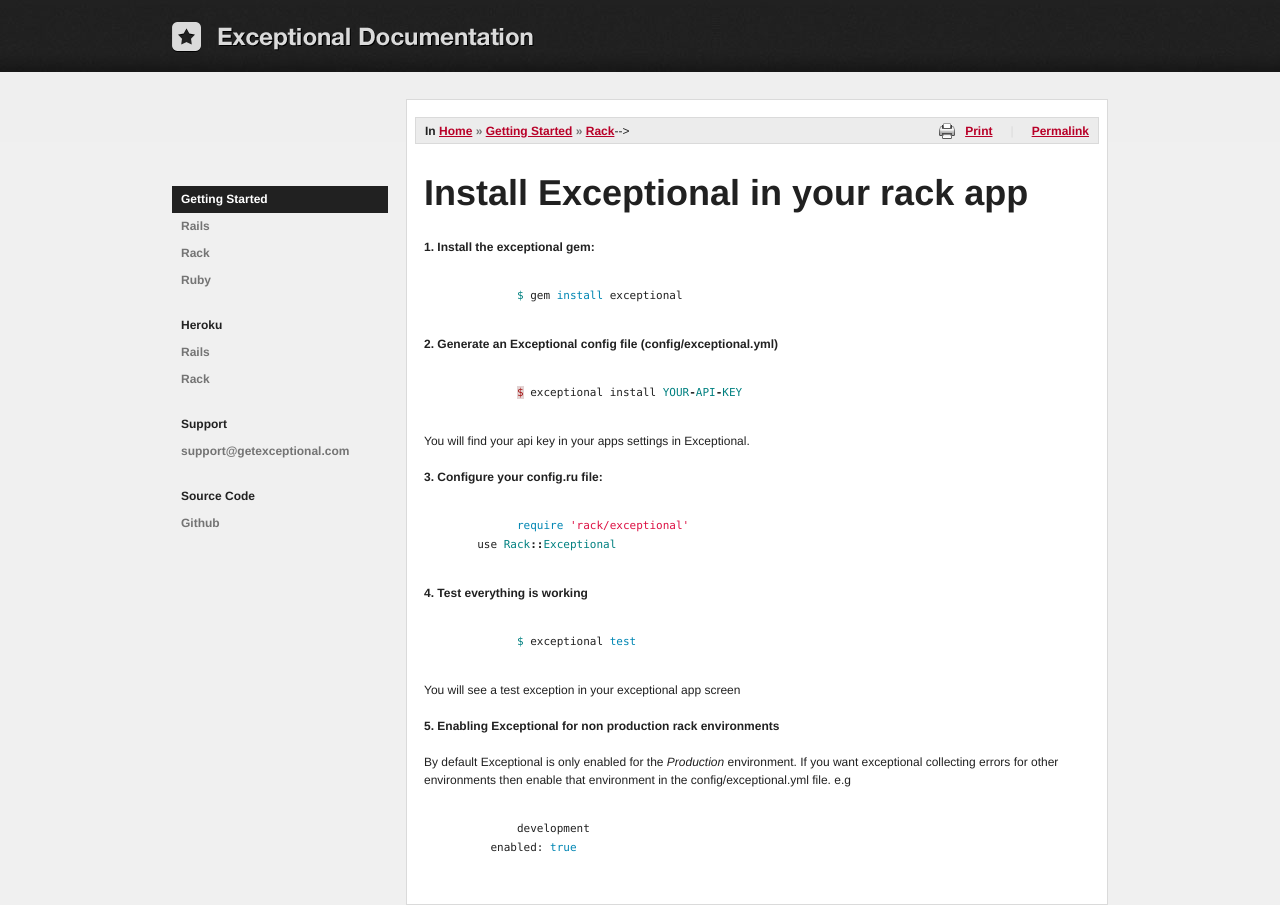
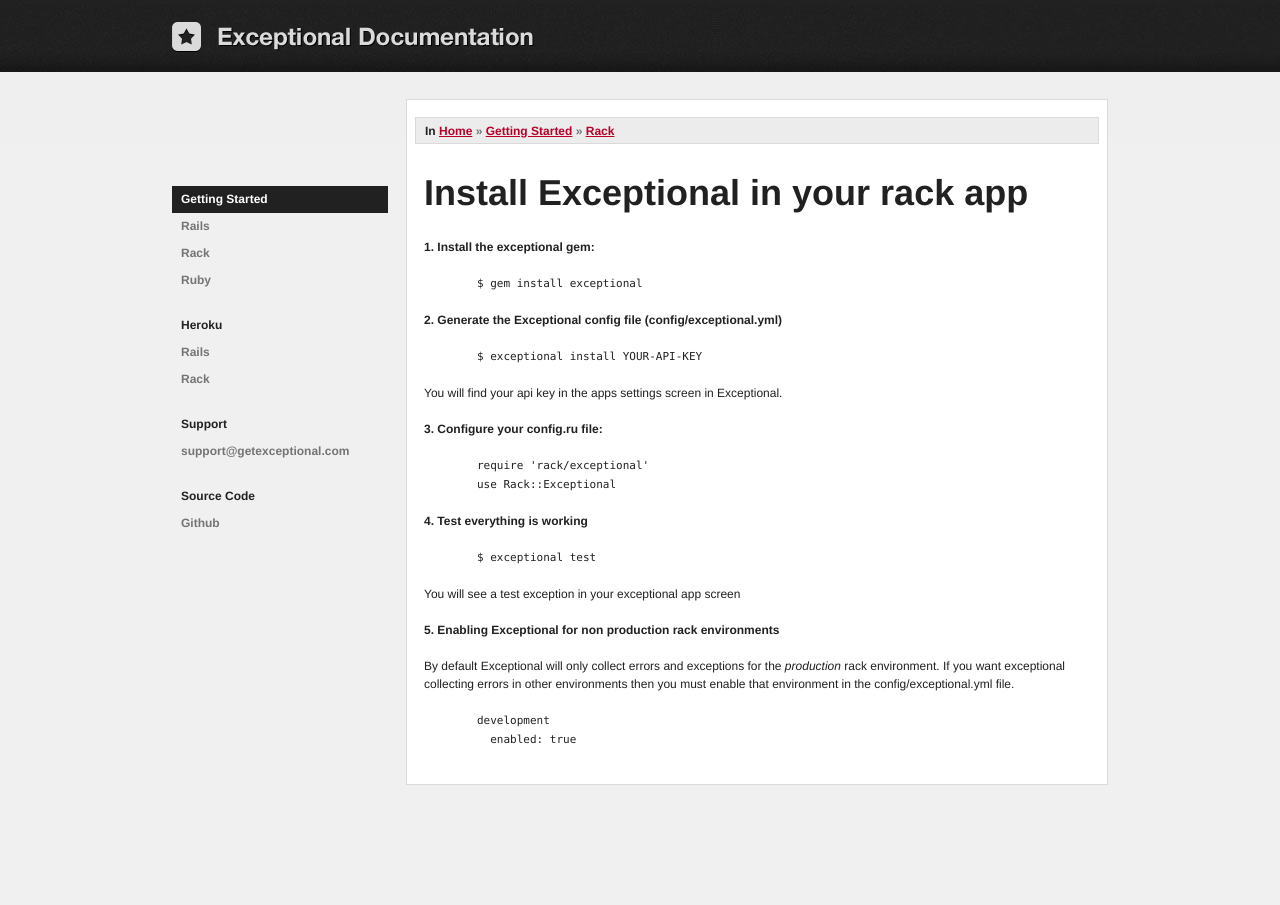
Before and after one commit to exceptional/exceptional, a Jekyll site: the page built from docs/getting_started/rack.html, in a window 1280 px wide. Built offline with Jekyll 4.4.1, drawn with Linux system fonts in a browser that asks for light colours; nearby versions of some CDN libraries.

Commit message:
docs upadates

```diff
--- a/docs/getting_started/index.html
+++ b/docs/getting_started/index.html
@@ -14,11 +14,6 @@ title: Exceptional
  <div id="Breadcrumbs">
    <strong>In</strong> <a href="/">Home</a> &#187; <a href="/docs/getting_started/index.html">Getting Started</a>
  </div>
-<!-->
- <div id="Tools">
-   <a href="#" class="icon_printer">Print</a><span class="sepearator">|</span><a href="#">Permalink</a>
- </div>
--->
 </div>
 
 <h1><a href="#">Getting Started</a></h1>
--- a/docs/getting_started/rack.html
+++ b/docs/getting_started/rack.html
@@ -13,42 +13,29 @@ title: Exceptional on Rack
  <div id="Breadcrumbs">
    <strong>In</strong> <a href="/">Home</a> &#187; <a href="/docs/getting_started/index.html">Getting Started</a> &#187; <a href="/getting_started/rack.html">Rack</a>
  </div>
-<!-->
- <div id="Tools">
-   <a href="#" class="icon_printer">Print</a><span class="sepearator">|</span><a href="#">Permalink</a>
- </div>
--->
 </div>
 
 <h1><a href="#">Install Exceptional in your rack app</a></h1>
 
 <h3>1. Install the exceptional gem:</h3>
-{% highlight bash %}
-	$ gem install exceptional
-{% endhighlight %}
+<pre><code>	$ gem install exceptional</pre></code>
 
-<h3>2. Generate an Exceptional config file (config/exceptional.yml)</h3>
-{% highlight ruby %}
-	$ exceptional install YOUR-API-KEY
-{% endhighlight %}
-<p>You will find your api key in your apps settings in Exceptional.
+<h3>2. Generate the Exceptional config file (config/exceptional.yml)</h3>
+<pre><code>	$ exceptional install YOUR-API-KEY</pre></code>
+
+<p>You will find your api key in the apps settings screen in Exceptional.
 
 <h3>3. Configure your config.ru file:</h3>
-{% highlight ruby %}
-	require 'rack/exceptional'
-  use Rack::Exceptional
-{% endhighlight %}
+<pre><code>	require 'rack/exceptional'
+	use Rack::Exceptional</pre></code>
 
 <h3>4. Test everything is working</h3>
-{% highlight bash %}
-	$ exceptional test
-{% endhighlight %}
+<pre><code>	$ exceptional test</pre></code>
 <p>You will see a test exception in your exceptional app screen</p>
 
 <h3>5. Enabling Exceptional for non production rack environments</h3>
-<p>By default Exceptional is only enabled for the <i>Production</i> environment. If you want exceptional collecting errors for other environments then enable that environment in the config/exceptional.yml file.
-e.g
-{% highlight bash %}
-	development
-    enabled: true
-{% endhighlight %}
+<p>By default Exceptional will only collect errors and exceptions for the <i>production</i> rack environment. If you want exceptional collecting errors in other environments then you must enable that environment in the config/exceptional.yml file.
+
+<pre><code>	development
+	  enabled: true
+</pre></code>
```
Also changed, not shown: docs/getting_started/rails.html (+12 -26 lines), docs/getting_started/ruby.html (+13 -22 lines).
